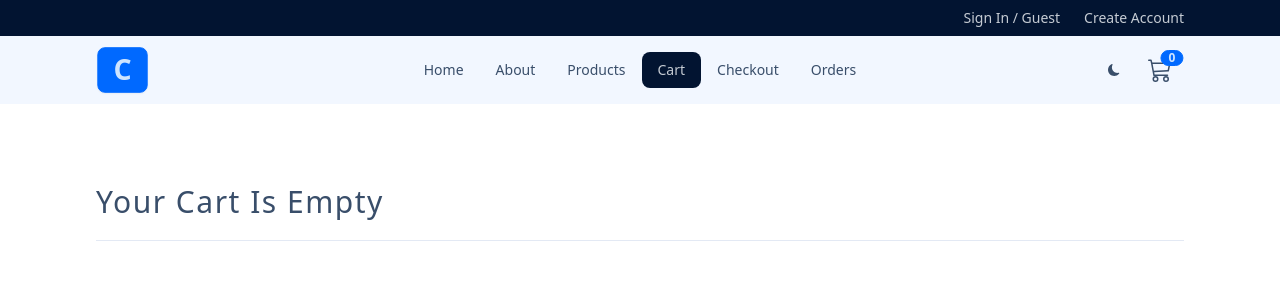
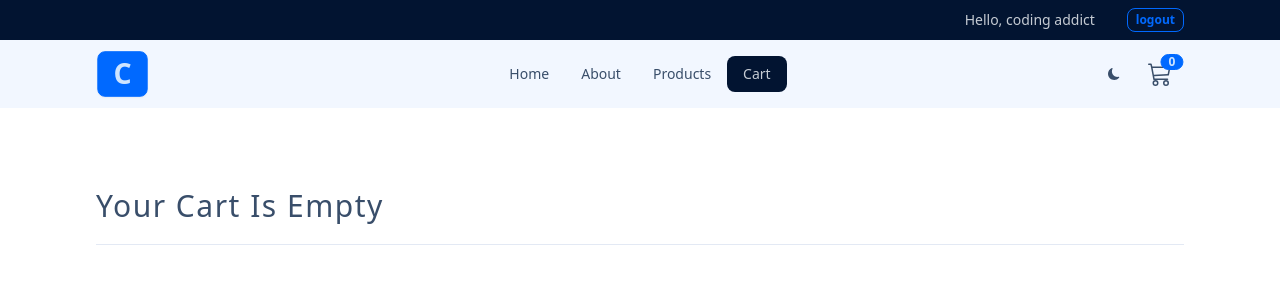
Before and after one commit to Eduardo5011/comfy-store, a React (Vite) app: page /cart in a window 1280 px wide. Shown: the top 300 px of the page. Built offline with nearby package versions, Linux system fonts and the light colour scheme.

Commit message:
updated header and navLinks

```diff
--- a/src/components/Header.jsx
+++ b/src/components/Header.jsx
@@ -1,12 +1,35 @@
 import React from "react";
-import { Link } from "react-router-dom";
+import { useDispatch, useSelector } from "react-redux";
+import { Link, useNavigate } from "react-router-dom";
+import { clearCart } from "../features/cart/cartSlice";
+import { logoutUser } from "../features/user/userSlice";
 
 const Header = () => {
+  const navigate = useNavigate();
+  const dispatch = useDispatch();
+  const user = useSelector((state) => state.userState.user);
+
+  const handleLogout = () => {
+    navigate("/");
+    dispatch(clearCart());
+    dispatch(logoutUser());
+
+  };
+
   return (
     <header className="bg-neutral py-2 text-neutral-content">
       <div className="align-element flex justify-center sm:justify-end">
-        {/* USER */}
-        {/* LINKS */}
+        {user ? (
+          <div className="flex gap-x-2 sm:gap-x-8 items-center">
+            <p className="text-sx sm:text-sm">Hello, {user.username}</p>
+            <button
+              className="btn btn-xs btn-outline btn-primary"
+              onClick={handleLogout}
+            >
+              logout
+            </button>
+          </div>
+        ) : (
           <div className="flex gap-x-6 justify-center items-center">
             <Link to="/login" className="link link-hover text-xs sm:text-sm">
               Sign In / Guest
@@ -15,6 +38,7 @@
               Create Account
             </Link>
           </div>
+        )}
       </div>
     </header>
   );
--- a/src/components/NavLinks.jsx
+++ b/src/components/NavLinks.jsx
@@ -1,4 +1,5 @@
 import React from "react";
+import { useSelector } from "react-redux";
 import { NavLink } from "react-router-dom";
 
 const links = [
@@ -11,10 +12,14 @@
 ];
 
 const NavLinks = () => {
+  const user = useSelector((state) => {
+    state.userState.user;
+  });
   return (
     <>
       {links.map((link) => {
         const { id, url, text } = link;
+        if ((url === "checkout" || url === "orders") && !user) return null;
         return (
           <li key={id}>
             <NavLink className="capitalize" to={url}>
--- a/src/features/user/userSlice.js
+++ b/src/features/user/userSlice.js
@@ -12,7 +12,6 @@
   return theme;
 };
 
-
 const initialState = {
   user: { username: "coding addict" },
   theme: getThemeFromLocalStorage(),
@@ -26,7 +25,9 @@
       console.log("login");
     },
     logoutUser: (state) => {
-      console.log("logout");
+      state.user = null;
+      localStorage.removeItem("user");
+      toast.success("Logged out successfully");
     },
     toggleTheme: (state) => {
       const { dracula, winter } = themes;
```
Lines whose indentation alone changed are shown as unchanged.
